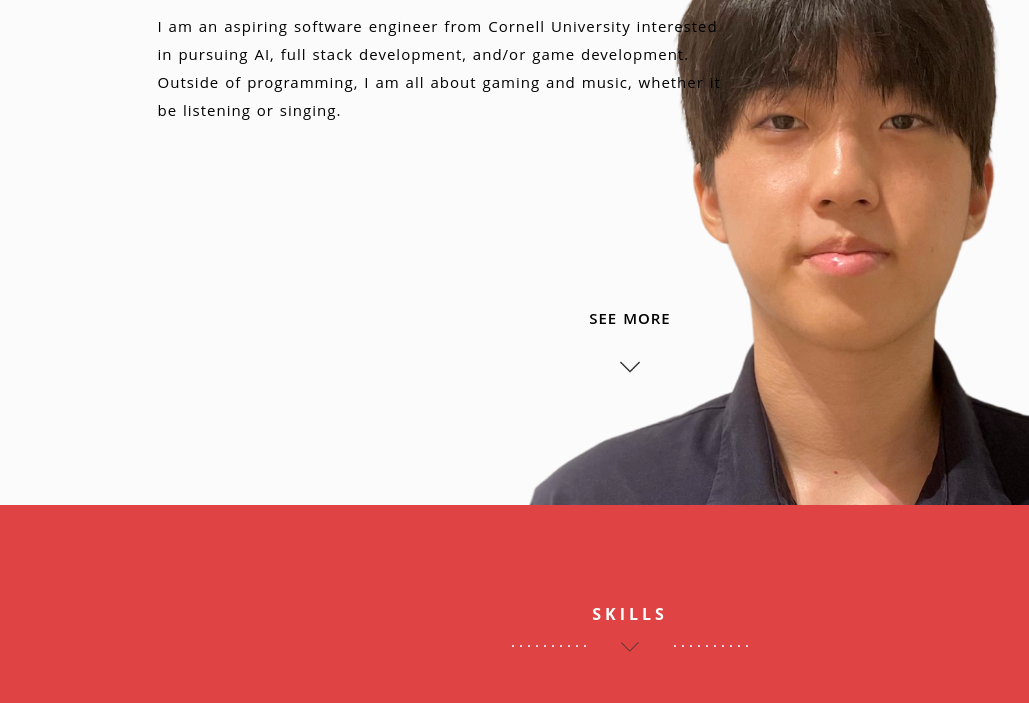
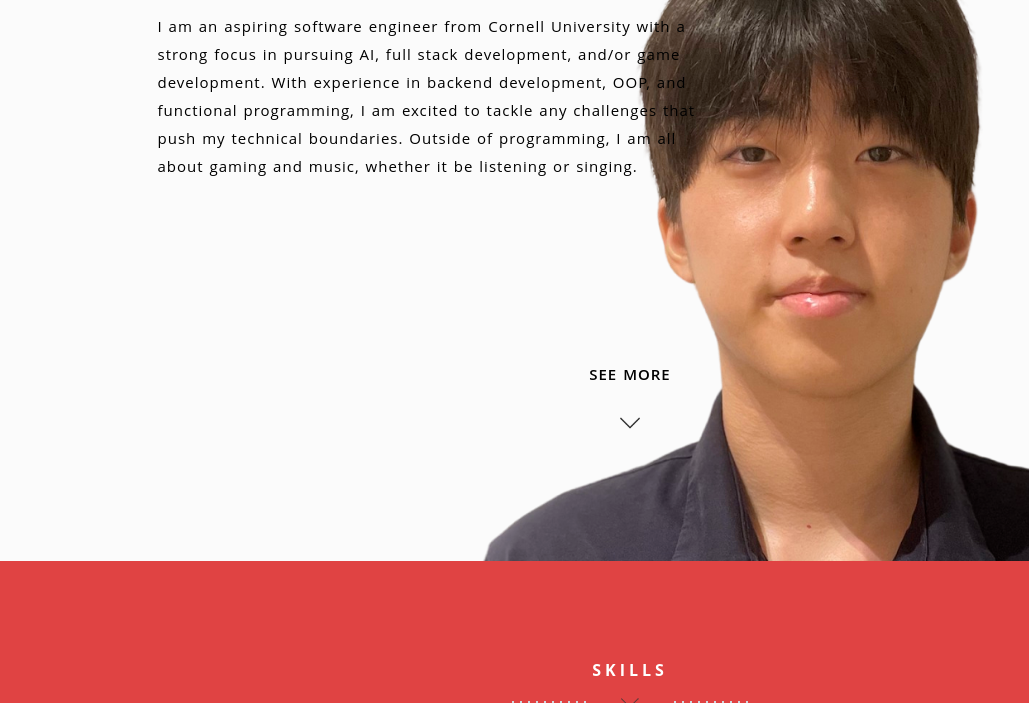
Before and after one commit to aidenjoo99/landing-page, a plain HTML site: page index.html in a window 1280 px wide. Shown: the part 397-1100 px from the top of the page, without its empty margins (10-1039 px from the left). Drawn offline with nearby package versions, Linux system fonts and the light colour scheme; some packages are replaced by stand-ins of ours.

Commit message:
added a bit more text in about section

```diff
--- a/index.html
+++ b/index.html
@@ -75,8 +75,9 @@
                     <span>Joo</span>
                   </h1><!-- Title -->
                   <h3 class="animated fadeInUp delay-05s"><span class="rotate">Cornell University,Computer Science</span></h3><!-- Text Rotator -->
-                  <p>I am an aspiring software engineer from Cornell University interested <br/> in pursuing AI, full stack development, and/or game development. <br>
-                  Outside of programming, I am all about gaming and music, whether it <br> be listening or singing. </p>
+                  <p>I am an aspiring software engineer from Cornell University with a <br> strong focus in pursuing AI, full stack development, and/or game <br> development.
+                  With experience in backend development, OOP, and <br> functional programming, I am excited to tackle any challenges that <br>
+                  push my technical boundaries. Outside of programming, I am all <br> about gaming and music, whether it be listening or singing. </p>
                 </div>
               </div>
 			  <!-- Learn More Button -->
```
